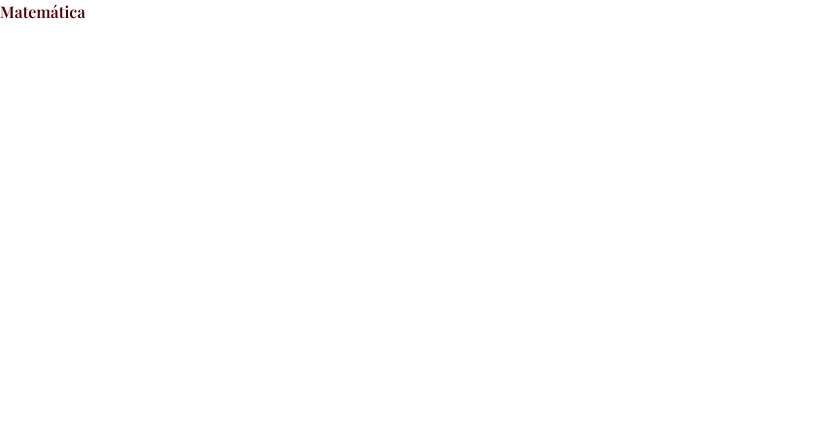
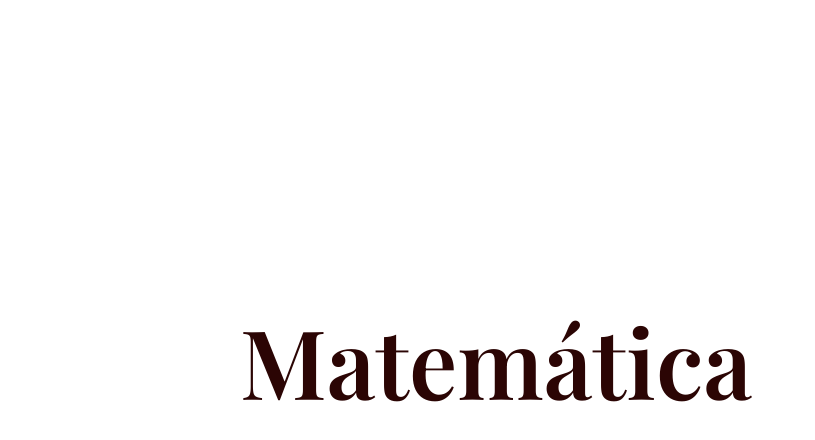
Before and after one commit to valentinakgc/ExerciciosSenai2023, a plain HTML site: page portfólio/materias/matematica.html in a window 1280 px wide. Shown: the whole page, without its empty margins (0-815 px from the left). Drawn offline with nearby package versions, Linux system fonts and the light colour scheme; files that its build step writes are made by us from their sources.

Commit message:
Update matematica.html

```diff
--- a/portfólio/materias/matematica.html
+++ b/portfólio/materias/matematica.html
@@ -7,14 +7,16 @@
   <link rel="preconnect" href="https://fonts.googleapis.com">
 <link rel="preconnect" href="https://fonts.gstatic.com" crossorigin>
 <link href="https://fonts.googleapis.com/css2?family=Montserrat&display=swap" rel="stylesheet">
-<link rel="stylesheet" href="./style.css">
-<title>Matemática</title>
+<link rel="stylesheet" href="../style.css">
+<title>Natureza</title>
 </head>
 <body>
 
-      <div>
-        <h1 class="playfair red align-center">Matemática</h1>
-      </div>
+  <div class="w-screen h-90vh flex justify-center align-center items-center">
+    <div class="mr-72 playfair">
+      <h1 class="text-8xl darkRed leading-tight">Matemática</h1>
+    </div>
+  </div>
 
 </body>
 </html>
```
